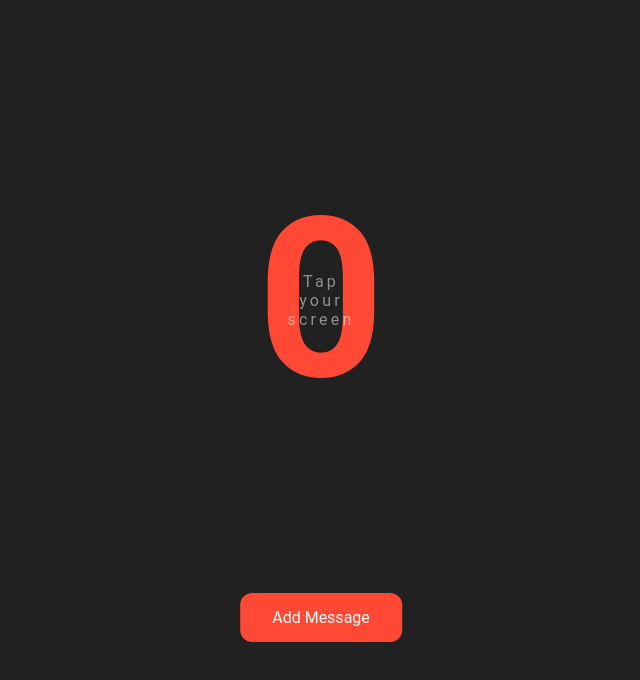
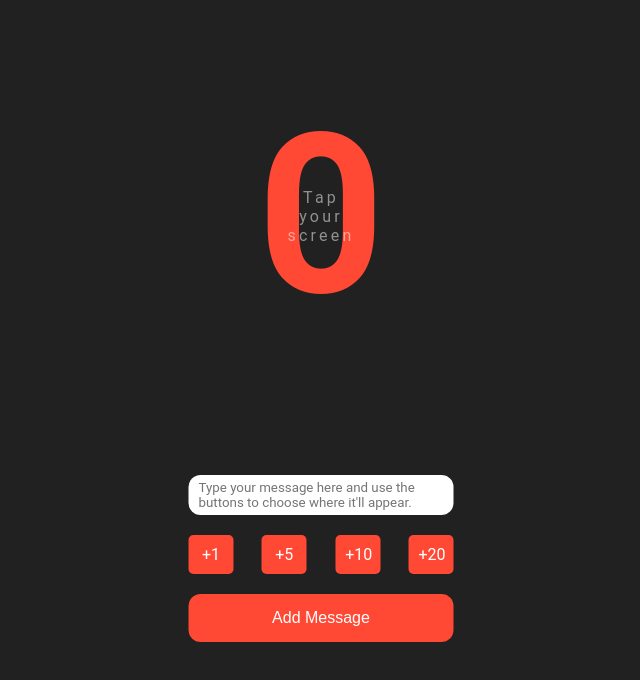
Before and after one commit to DerBaul/Counter-Message, a plain HTML site: page index.html in a window 1280 px wide. Shown: the part 118-798 px from the top of the page, without its empty margins (319-959 px from the left). Drawn offline with Linux system fonts and the light colour scheme.

Commit message:
Add files via upload

```diff
--- a/index.html
+++ b/index.html
@@ -22,9 +22,29 @@
     </div>
 
     <div id="bottom" class="center">
-        <div id="addM" class="">Add Message</div>
+
+        <textarea id="newmessage" maxlength="250" placeholder="Type your message here and use the buttons to choose where it'll appear." required></textarea>
+
+        <div id="addnums">
+            <div id="add1" class="smallb">+1</div>
+            <div id="add5" class="smallb">+5</div>
+            <div id="add10" class="smallb">+10</div>
+            <div id="add20" class="smallb">+20</div>
+        </div>
+        <button type="submit" id="addM" class="">Add Message</button>
+
     </div>
 
 </div>
+
+<script type="text/javascript">
+    textarea = document.querySelector("#newmessage");
+    textarea.addEventListener('input', autoResize, false);
+
+    function autoResize() {
+        this.style.height = 'auto';
+        this.style.height = this.scrollHeight + 'px';
+    }
+</script>
 </body>
 </html>
--- a/styles.css
+++ b/styles.css
@@ -46,10 +46,23 @@ body {
     text-overflow: clip;
 }
 
+.smallb {
+    background-color: #FF4934;
+    border: none;
+    border-radius: 5px;
+    color: white;
+    padding: 10px 10px;
+    margin-left: auto;
+    text-align: center;
+    text-decoration: none;
+    font-size: 16px;
+    width: 25px;
+}
+
 #hero{
     margin-top: 50px;
     margin-bottom: 50px;
-    top: 50%;
+    top: 40%;
     left: 50%;
     transform: translate(-50%, -70%);
     position: absolute;
@@ -73,8 +86,36 @@ body {
     bottom: 80px;
     left: 50%;
     transform: translate(-50%, 0);
+    display: flex;
+    flex-direction: column;
 }
 
+#addnums{
+    display: flex;
+    flex-direction: row;
+    width: 100%;
+    margin-bottom: 20px;
+
+}
+
+#add1{
+    margin-left: 0;
+}
+
+#newmessage{
+    width: 250px;
+    padding: 5px 5px 5px 10px;
+    margin-bottom: 20px;
+    font-family: Roboto, sans-serif;
+    border: none;
+    border-radius: 12px;
+    resize: none;
+    word-break: break-word;
+}
+
+#newmessage:focus, input:focus{
+    outline-color: #FF4934;
+}
 #addM{
     background-color: #FF4934;
     border: none;
@@ -83,6 +124,5 @@ body {
     padding: 15px 32px;
     text-align: center;
     text-decoration: none;
-    display: inline-block;
     font-size: 16px;
 }
```
